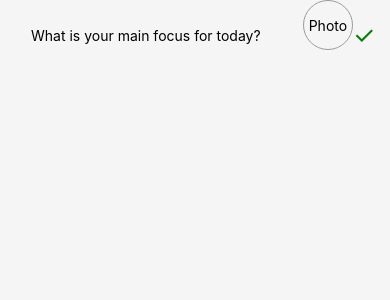
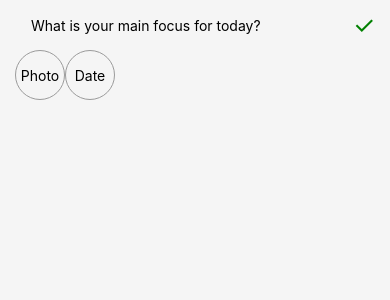
Before and after one commit to nonanerz/hw10, a React Native app: screen / in a window 390 px wide. Shown: the top 300 px of the page. Built offline with nearby package versions, Linux system fonts and the light colour scheme.

Commit message:
add editing

```diff
--- a/App.js
+++ b/App.js
@@ -1,5 +1,5 @@
 import React from 'react';
-import { StyleSheet, View, FlatList, DatePickerAndroid } from 'react-native';
+import {StyleSheet, View, FlatList, DatePickerAndroid} from 'react-native';
 import Card from "./src/components/Card";
 import Header from "./src/components/Header";
 
@@ -10,13 +10,15 @@ export default class App extends React.Component {
             id: 0,
             todo: [],
             text: '',
-            url: ''
+            url: '',
+            date: null
         }
         this.handleClick = this.handleClick.bind(this);
         this.pickDate = this.pickDate.bind(this);
         this.handleToggleComplete = this.handleToggleComplete.bind(this);
         this.handleRemoveTodo = this.handleRemoveTodo.bind(this);
         this.handleEditTodo = this.handleEditTodo.bind(this);
+        this.handleUpdate = this.handleUpdate.bind(this);
     }
 
     handleToggleComplete(id, complete) {
@@ -47,12 +49,27 @@ export default class App extends React.Component {
         })
     }
 
-    handleEditTodo(id, text) {
-        alert(id, text)
+    handleEditTodo(id) {
+        let todos = this.state.todo
+        todos.map((item) => {
+            if (item.id === id) {
+                item.editing = true
+            } else {
+                item.editing = false
+            }
+            return item
+        })
+        this.setState({
+            todo: todos
+        })
+    }
+
+    handleUpdate(id, text) {
         let todos = this.state.todo
         todos.map((item) => {
             if (item.id === id) {
                 item.text = text
+                item.editing = false
             }
             return item
         })
@@ -69,14 +86,17 @@ export default class App extends React.Component {
             id: id,
             text,
             complete: false,
-            url: image
+            url: image,
+            editing: false,
+            date: this.state.date
         })
 
 
         this.setState({
             id: id,
             todo: this.state.todo,
-            text: ''
+            text: '',
+            date: null
         })
         console.log(this.state.todo)
 
@@ -89,7 +109,7 @@ export default class App extends React.Component {
             });
 
             this.setState({
-                text: year + ' ' + month + ' ' + day
+                date: year + '/' + month + '/' + day
             })
         } catch ({code, message}) {
             console.warn('Cannot open date picker', message);
@@ -107,6 +127,7 @@ export default class App extends React.Component {
                     url={this.state.url}
                     onAddItem={this.handleClick}
                     onChange={(text) => this.setState({text})}
+                    pickDate={this.pickDate}
                 />
 
                 <View style={styles.content}>
@@ -114,7 +135,12 @@ export default class App extends React.Component {
                         keyExtractor={this._keyExtractor}
                         data={this.state.todo}
                         extraData={this.state}
-                    renderItem={({item}) => <Card editItem={this.handleEditTodo} removeItem={this.handleRemoveTodo} onComplete={this.handleToggleComplete} item={item}/>}
+                        renderItem={({item}) =>
+                            <Card onUpdate={this.handleUpdate} editItem={this.handleEditTodo}
+                                  removeItem={this.handleRemoveTodo}
+                                  onComplete={this.handleToggleComplete} item={item}
+                            />
+                        }
                     />
                 </View>
             </View>
--- a/src/components/Card.js
+++ b/src/components/Card.js
@@ -1,13 +1,18 @@
 import React from 'react';
-import { Text, Switch, View, TouchableOpacity, Image } from 'react-native';
+import {Text, Switch, View, TouchableOpacity, Image, TextInput, StyleSheet} from 'react-native';
 
 export default class Card extends React.Component {
     constructor(props) {
         super(props);
 
+        this.state = {
+            text: this.props.item.text
+        }
+
         this.handleChangeValue = this.handleChangeValue.bind(this);
         this.removeTodo = this.removeTodo.bind(this);
         this.editTodo = this.editTodo.bind(this);
+        this.editText = this.editText.bind(this);
     }
 
     handleChangeValue() {
@@ -19,43 +24,92 @@ export default class Card extends React.Component {
     }
 
     editTodo() {
-        this.props.editItem(this.props.item.id, 'asd')
+        this.props.editItem(this.props.item.id)
+    }
+
+    editText() {
+        this.props.onUpdate(this.props.item.id, this.state.text)
     }
 
     render() {
-        const completeStyle = !this.props.item.complete ? {fontSize: 24, color: '#4d4d4d'} : {fontSize: 24, color: '#4d4d4d', textDecorationLine:'line-through'}
+        const completeStyle = !this.props.item.complete ? {fontSize: 24, color: '#4d4d4d'} : {
+            fontSize: 24,
+            color: '#4d4d4d',
+            textDecorationLine: 'line-through'
+        }
+        const textComponent =
+            <View>
+                <Text style={completeStyle}
+                      onPress={this.editTodo}
+                >
+                    {this.props.item.text}
+                </Text>
+            </View>
+
+        const editComponent =
+            <View>
+                <TextInput
+                    style={completeStyle}
+                    onChangeText={(text) => this.setState({text})}
+                    autoFocus
+                    value={this.state.text}
+                    multiline
+                    onSubmitEditing={this.editText}
+
+                />
+            </View>
         return (
             <View
-                style={{padding: 10, flexDirection: 'row', alignItems: 'flex-start', justifyContent: 'space-between'}}
+                style={styles.container}
             >
                 <Switch
                     value={this.props.item.complete}
                     onValueChange={this.handleChangeValue}
                 />
 
-                <View style={{ flex: 1, marginHorizontal: 10 }}>
+                <View style={styles.dateView}>
                     <TouchableOpacity>
-                        <Text style={completeStyle}
-                              onPress={this.editTodo}
-                        >
-                            { this.props.item.text }
-                        </Text>
+                        {this.props.item.editing ? editComponent : textComponent}
                     </TouchableOpacity>
+                    {this.props.item.date ? <Text>{this.props.item.date}</Text> : null}
 
                 </View>
-                { this.props.item.url ?
+                {this.props.item.url ?
                     <Image
-                        style={{width: 50, height: 50}}
+                        style={styles.image}
                         source={{uri: this.props.item.url}}
                     /> : null
                 }
                 <TouchableOpacity
                     onPress={this.removeTodo}
                 >
-                    <Text style={{fontSize: 25, color: 'red', padding: 5}}>X</Text>
+                    <Text style={styles.remove}>X</Text>
 
                 </TouchableOpacity>
             </View>
         );
     }
 }
+
+const styles = StyleSheet.create({
+    container: {
+        padding: 10,
+        flexDirection: 'row',
+        alignItems: 'flex-start',
+        justifyContent: 'space-between'
+    },
+    dateView: {
+        flex: 1,
+        marginHorizontal: 10
+    },
+    image: {
+        width: 50,
+        height: 50
+    },
+    remove: {
+        fontSize: 25,
+        color: 'red',
+        padding: 5
+    }
+
+});
--- a/src/components/Header.js
+++ b/src/components/Header.js
@@ -59,25 +59,35 @@ export default class Header extends React.Component {
             this.props.onAddItem(this.props.text, this.state.avatarSource.uri)
         } else if (this.props.text) {
             this.props.onAddItem(this.props.text, '')
+        } else {
+            alert('Bad data')
         }
         this.setState({
             avatarSource: null
         })
     }
 
-
     render() {
         return (
-            <View style={{paddingHorizontal: 15, flexDirection: "row", alignItems: "center"}}>
+            <View>
+                <View style={styles.viewInput}>
                     <TextInput
                         placeholder="What is your main focus for today?"
                         returnKeyType="done"
-                    style={{flex: 1, height: 50, marginLeft: 16}}
+                        style={styles.textInput}
                         value={this.props.text}
                         onChangeText={this.props.onChange}
                         onSubmitEditing={this.handleData}
                     />
 
+                    <TouchableOpacity
+                        onPress={this.handleData}
+                    >
+                        <Text style={styles.submit}>{String.fromCharCode(10003)}</Text>
+                    </TouchableOpacity>
+                </View>
+
+                <View  style={styles.viewInput}>
                     <TouchableOpacity onPress={this.selectPhotoTapped.bind(this)}>
                         <View style={[styles.avatar, styles.avatarContainer, {marginBottom: 20}]}>
                             { this.state.avatarSource === null ? <Text>Photo</Text> :
@@ -86,11 +96,12 @@ export default class Header extends React.Component {
                         </View>
                     </TouchableOpacity>
 
-                <TouchableOpacity
-                    onPress={this.handleData}
-                >
-                    <Text style={{fontSize: 25, color: 'green'}}>{String.fromCharCode(10003)}</Text>
+                    <TouchableOpacity onPress={this.props.pickDate}>
+                        <View style={[styles.avatar, styles.avatarContainer, {marginBottom: 20}]}>
+                            <Text>Date</Text>
+                        </View>
                     </TouchableOpacity>
+                </View>
             </View>
         );
     }
@@ -114,5 +125,19 @@ const styles = StyleSheet.create({
         borderRadius: 75,
         width: 50,
         height: 50
+    },
+    viewInput: {
+        paddingHorizontal: 15,
+        flexDirection: "row",
+        alignItems: "center"
+    },
+    textInput: {
+        flex: 1,
+        height: 50,
+        marginLeft: 16
+    },
+    submit: {
+        fontSize: 25,
+        color: 'green'
     }
 });
```
Lines whose indentation alone changed are shown as unchanged.
